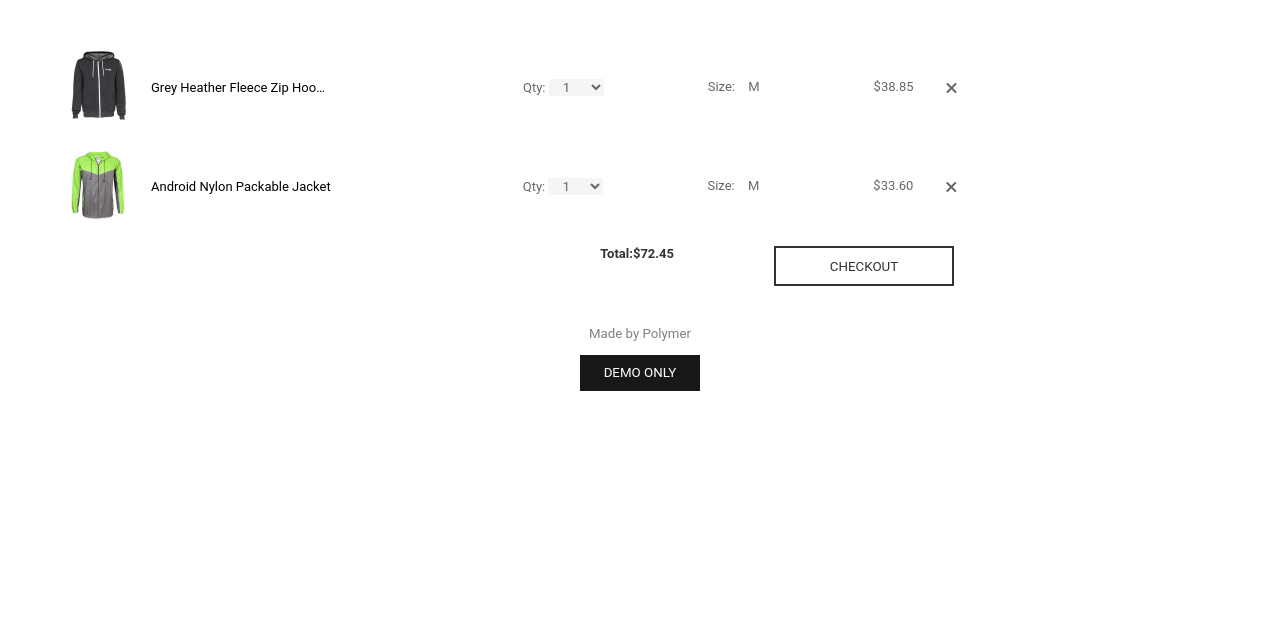
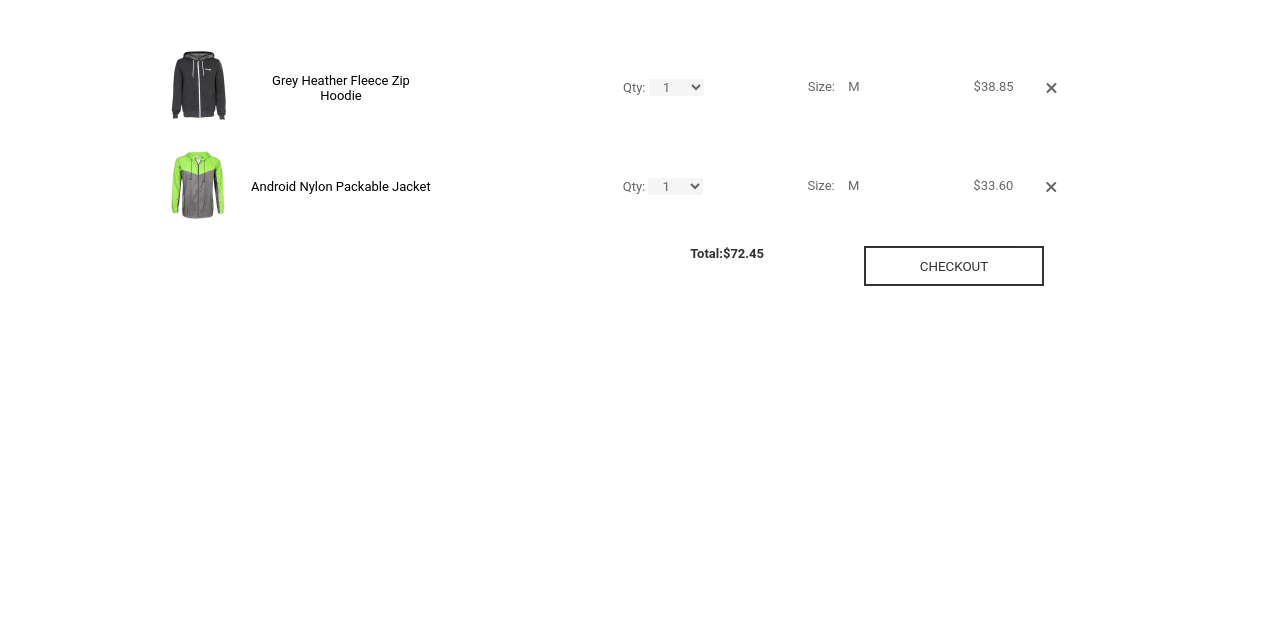
Before and after one commit to Suvamsa1609/Polymer-Shop-Demo, a plain HTML site: page cart.html in a window 1280 px wide. Shown: the part 170-800 px from the top of the page. Drawn offline with Linux system fonts and the light colour scheme.

Commit message:
changed cart footer

```diff
--- a/cart.html
+++ b/cart.html
@@ -101,7 +101,7 @@
         </div>
     </div>
     </div>
-    <footer>
+    <footer class="hide">
         <a>Made by Polymer</a><br>
         <button>DEMO ONLY</button>
     </footer>
--- a/styles.css
+++ b/styles.css
@@ -271,6 +271,7 @@ footer a:hover {
 
 
 /*Cart-start*/
+
 .cart-head {
     margin-bottom: 50px;
 }
@@ -296,9 +297,6 @@ footer a:hover {
 }
 .cart-name {
     font-size: 13px;
-    white-space: nowrap;
-    overflow: hidden;
-    text-overflow: ellipsis;
     max-width: 180px;
 }
 .bottom-info {
@@ -585,6 +583,10 @@ footer a:hover {
 
 
     /*cart-page*/
+    .cart {
+        padding-left: 100px;
+        height: 100vh;
+    }
     .cart-head {
         margin-top: 64px;
     }
@@ -614,8 +616,8 @@ footer a:hover {
         align-items: center;
     }
     .total {
-        position: relative;
-        right: 410px;
+        position: absolute;
+        right: 320px;
     }
     .cart-btn-desk {
         height: 40px;
@@ -679,4 +681,7 @@ footer a:hover {
     .cart-btn-desktop {
         display: none;
     }
+    .hide {
+        display: none;
+    }
 }
```
